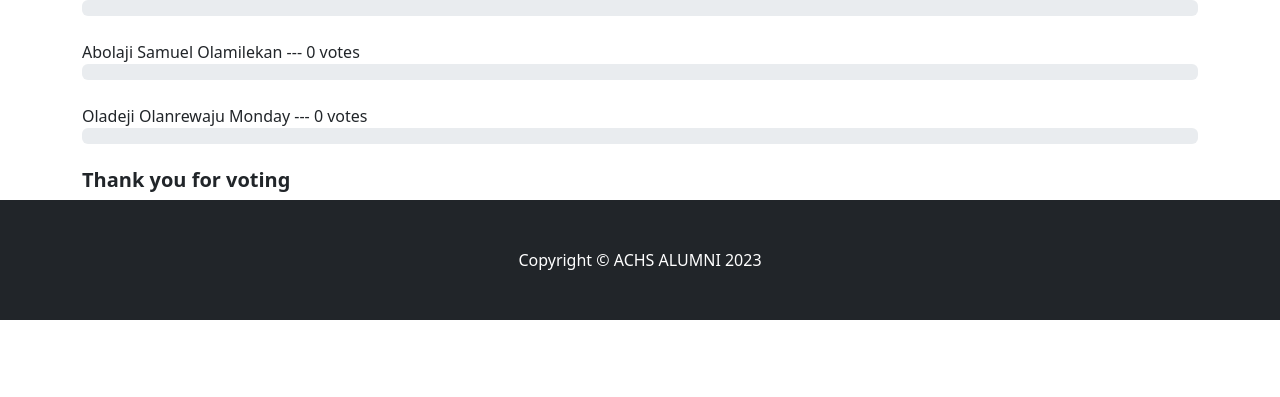
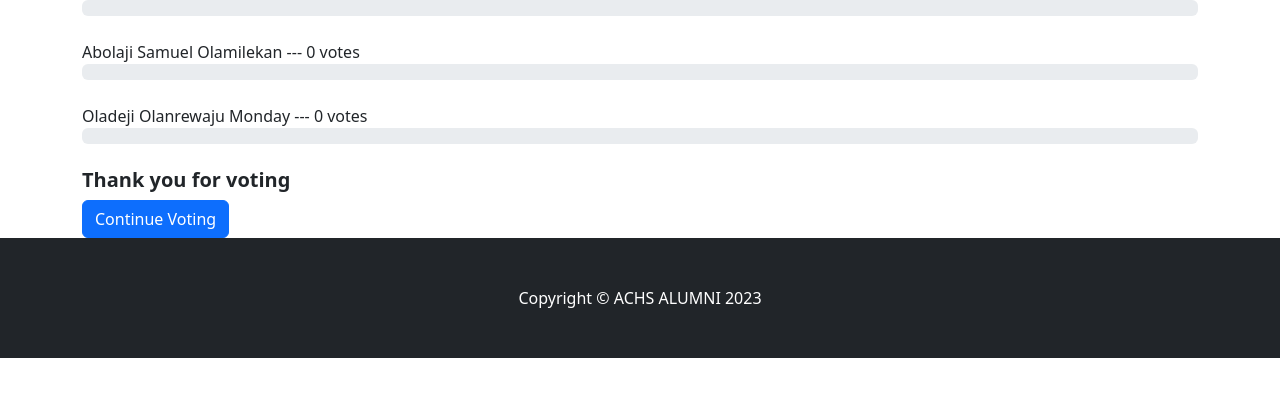
Before and after one commit to Adebayooluwaferanmi/achsalumni, a Django app: a page that uses voteapp/templates/result.html in a window 1280 px wide. Shown: the part 269-666 px from the top of the page. Run offline with Django 4.2, Linux system fonts and the light colour scheme; data comes from the database, SQL or seed files in the repository; data that the repository does not hold is empty; some libraries are stand-ins or nearby versions.

Commit message:
result button

```diff
--- a/voteapp/templates/result.html
+++ b/voteapp/templates/result.html
@@ -82,6 +82,8 @@
 
 
       <h5 style="font-weight: bold">Thank you for voting</h5>
+      <a class="btn btn-primary" href="{% url 'index' %}">Continue Voting</a>
+
     </div>
   </div>
 
```
